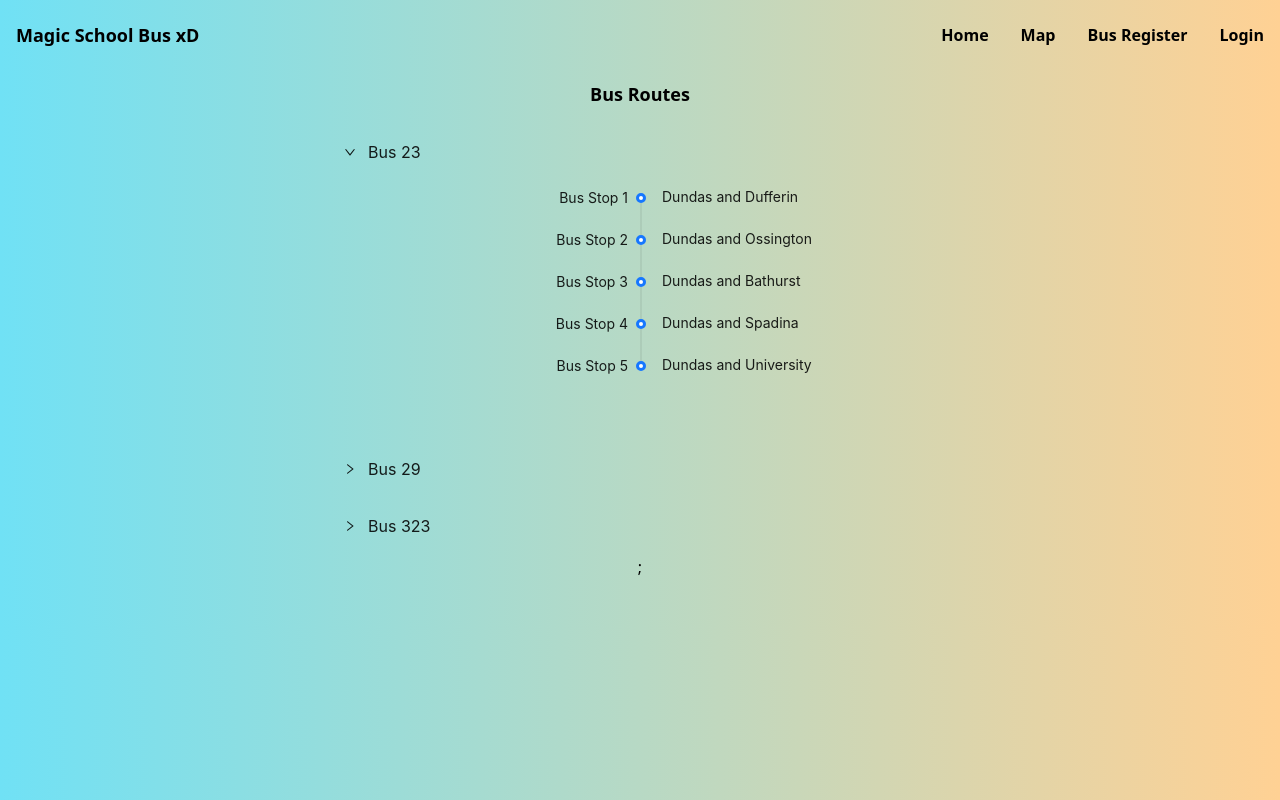
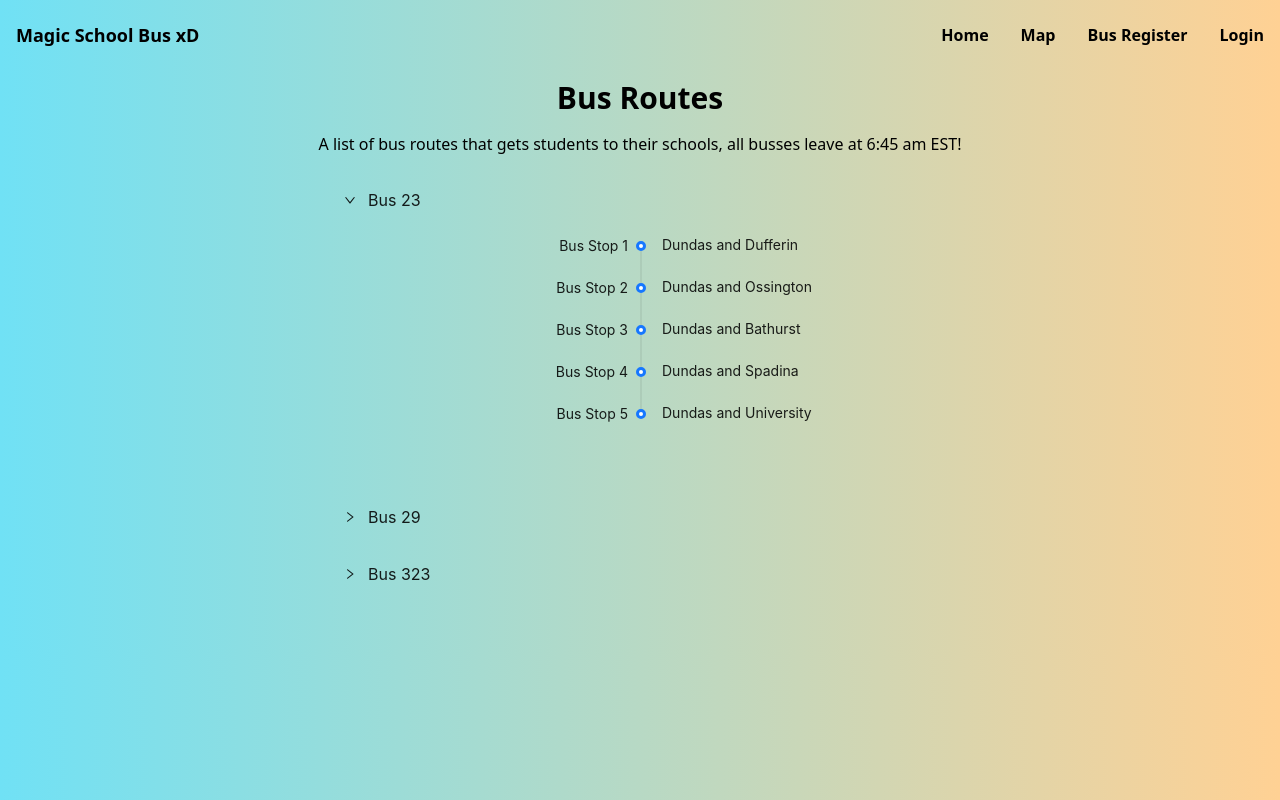
Before and after one commit to chiaraalcantara/busbuddy, a React (Vite) app in the folder client/: page /map in a window 1280 px wide. Built offline with nearby package versions, Linux system fonts and the light colour scheme.

Commit message:
added font

```diff
--- a/client/src/index.css
+++ b/client/src/index.css
@@ -1,6 +1,27 @@
 @tailwind base;
 @tailwind components;
 @tailwind utilities;
+@import url('https://fonts.googleapis.com/css2?family=Noto+Sans&display=swap');
+
+
+:root {
+  --hue: 0;
+  --sat: 0%;
+  --header-height: 3rem;
+  font-family: 'Noto Sans', sans-serif;
+}
+
+* {
+  margin: 0;
+  padding: 0;
+  box-sizing: border-box;
+}
+
+html {
+  scroll-behavior: smooth;
+  overflow-x: hidden;
+}
+
 /*
 :root {
   font-family: Inter, system-ui, Avenir, Helvetica, Arial, sans-serif;
--- a/client/src/pages/Map/Map.tsx
+++ b/client/src/pages/Map/Map.tsx
@@ -8,7 +8,8 @@ const Map = () => {
     return (
         <section className="map section">
             <div className="flex flex-col items-center justify-center ">
-                <h1 className="text-lg font-semibold mb-4">Bus Routes</h1>
+                <h1 className="text-3xl font-semibold mb-4">Bus Routes</h1>
+                <h1 className="mb-4"> A list of bus routes that gets students to their schools, all busses leave at 6:45 am EST!</h1>
                 <Collapse
                     size="large"
                     defaultActiveKey={['0']}
@@ -18,7 +19,8 @@ const Map = () => {
                     {busRoutes.map((route, index) => (
                         <Panel
                         //hover:bg-gray-100
-                            className="hover:outline hover:scale-105 transition duration-300 ease-in-out hover:shadow-lg"
+                            // change the styling here
+                            className="hover:bg-gray-400 transition duration-300 ease-in-out hover:shadow-lg"
                             header={route.name}
                             key={index}
                             >
@@ -28,7 +30,7 @@ const Map = () => {
                             />
                         </Panel>
                     ))}
-                </Collapse>;
+                </Collapse>
             </div>
         </section>
     );
```
